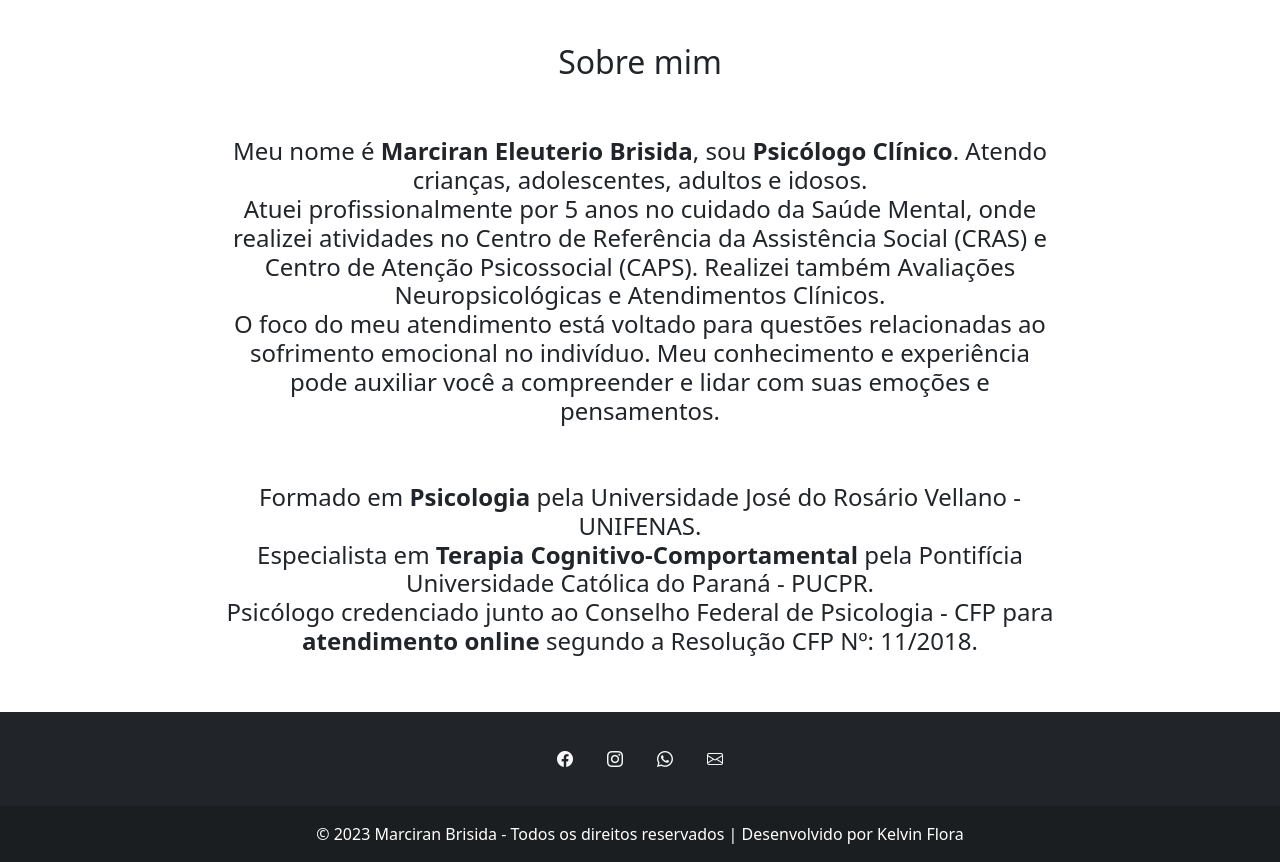
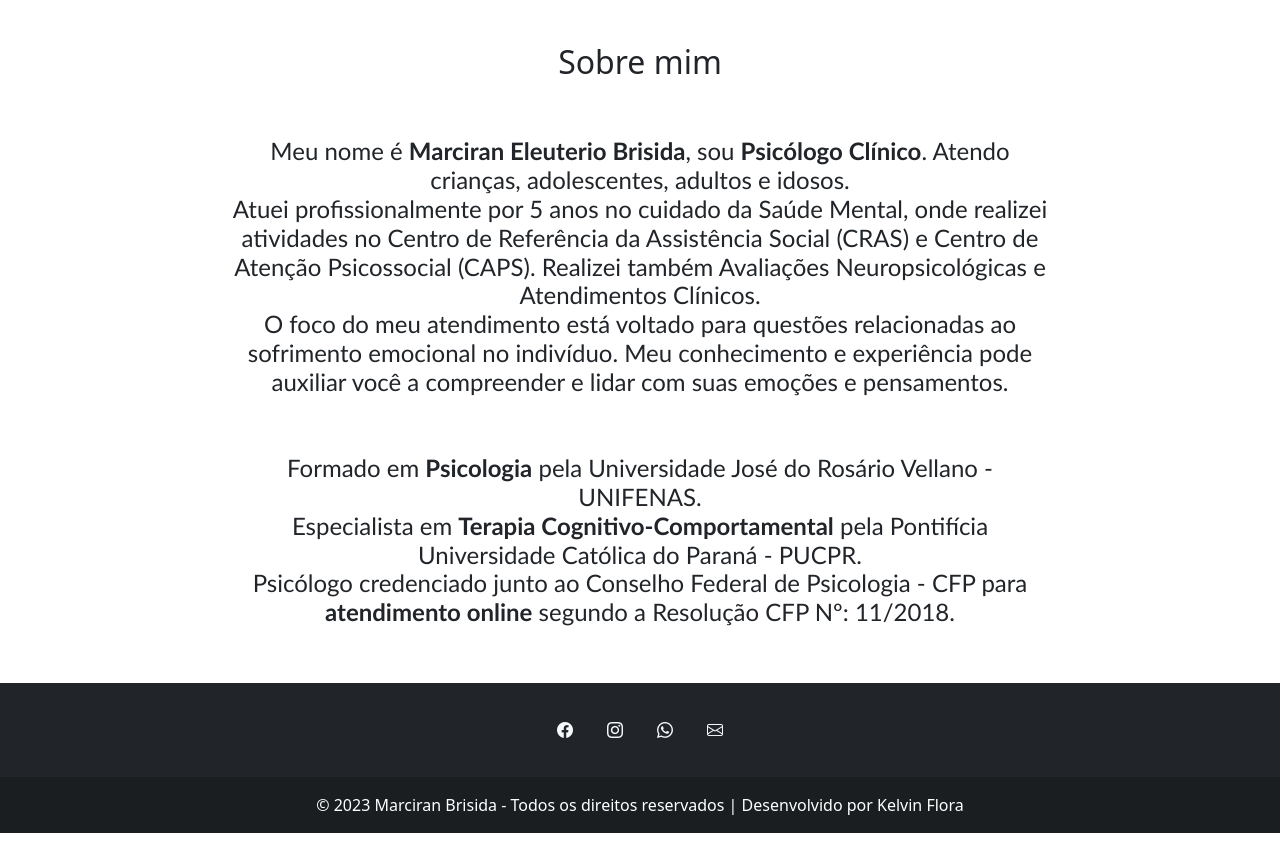
Before and after one commit to KelvinFlora/marciran-brisida, a Vue app: page /sobre in a window 1280 px wide. Shown: the part 360-1222 px from the top of the page. After the commit the page ends 1193 px from the top, so only its background shows below. Built offline with nearby package versions, Linux system fonts and the light colour scheme.

Commit message:
font fix in about page

```diff
--- a/src/views/AboutView.vue
+++ b/src/views/AboutView.vue
@@ -41,6 +41,9 @@
 .about-photo-p2 {
   width: 30%;
 }
+.about-text-p2 {
+  font-family: "Gill Sans", "Gill Sans MT", Calibri, "Trebuchet MS", sans-serif;
+}
 @media screen and (max-width: 500px) {
   .about-photo-p2 {
     margin-top: 0px;
```
